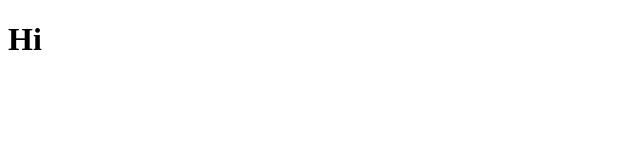
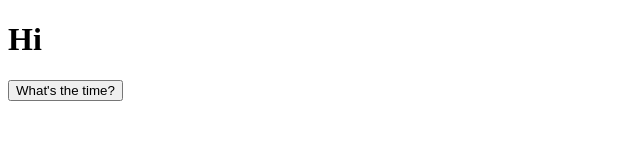
Before and after one commit to justMatt9610/page, a plain HTML site: page index.html in a window 1280 px wide. Shown: the whole page, without its empty margins (0-640 px from the left). Drawn offline with Linux system fonts and the light colour scheme.

Commit message:
Update index.html
testButton

```diff
--- a/index.html
+++ b/index.html
@@ -11,6 +11,7 @@
 <body>
 
     <h1>Hi</h1>
+    <button id = "testButton" onclick="updateText()">What's the time?</button>
 
     <!-- Link to external JavaScript file -->
     <script src="script.js"></script>
```
